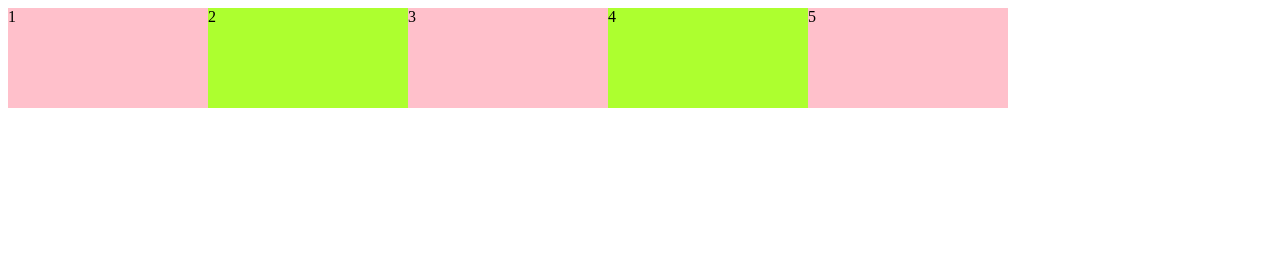
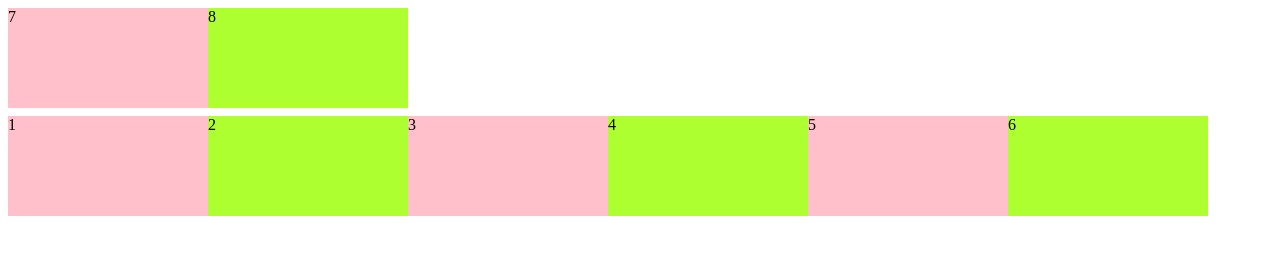
Before and after one commit to asadayoo/latihan-web-dasar, a plain HTML site: page flexbox_container.html in a window 1280 px wide. Drawn offline with Linux system fonts and the light colour scheme.

Commit message:
rename file html dan css menambahkan kodingan tentang properti flex container

```diff
--- a/assets/styles/flexbox.css
+++ /dev/null
@@ -1,33 +0,0 @@
-/* Contoh penggunaan Flex Wrap */
-.container {
-    display: flex;
-    flex-wrap: nowrap;
-    /* flex-wrap: wrap */
-    /* flex-wrap: wrap-reverse; */
-}
-
-.item-box {
-    width: 200px;
-    height: 100px;
-    margin-bottom: 8px;
-}
-
-.item-box:nth-child(odd) {
-    background-color: pink;
-}
-
-.item-box:nth-child(even) {
-    background-color: greenyellow;
-}
-
-/*
-//Contoh penggunaan Flex Direction
-.container {
-    display: flex;
-    flex-direction: row;
-    flex-direction: row-reverse;
-    flex-direction: column;
-    flex-direction: column-reverse;
-
-}
-*/
--- /dev/null
+++ b/assets/styles/flexbox_container.css
@@ -0,0 +1,111 @@
+/* Contoh penggunaan Flex Wrap */
+.container {
+    display: flex;
+    flex-wrap: nowrap;
+    flex-wrap: wrap;
+    flex-wrap: wrap-reverse;
+}
+
+.item-box {
+    width: 200px;
+    height: 100px;
+    margin-bottom: 8px;
+}
+
+.item-box:nth-child(odd) {
+    background-color: pink;
+}
+
+.item-box:nth-child(even) {
+    background-color: greenyellow;
+}
+
+
+/*
+//Contoh penggunaan Flex Direction
+.container {
+    display: flex;
+    flex-direction: row;
+    flex-direction: row-reverse;
+    flex-direction: column;
+    flex-direction: column-reverse;
+
+}
+*/
+
+/* Contoh penggunaan Justify Content
+.container {
+    display: flex;
+    justify-content: flex-start;
+    justify-content: flex-end;
+    justify-content: center;
+    justify-content: space-between;
+    justify-content: space-around;
+    justify-content: space-evenly;
+}
+
+.item-box{
+    width: 100px;
+    height: 100px;
+}
+
+.item-box:nth-child(odd) {
+    background-color: salmon;
+}
+
+.item-box:nth-child(even) {
+    background-color: lime;
+}
+*/
+
+/* Contoh penggunaan Align Items
+.container {
+    display: flex;
+    height: 50vh;
+    align-items: stretch;
+    align-items: flex-start;
+    align-items: flex-end;
+    align-items: center;
+    align-items: baseline;
+}
+
+.item-box {
+    width: 100px;
+}
+
+.item-box:nth-child(odd) {
+    background-color: aquamarine;
+}
+
+.item-box:nth-child(even) {
+    background-color: aqua;
+}
+*/
+
+/* Contoh penggunaan Align Content dan Gap
+.container {
+    background-color: lightgrey;
+    height: 50vh;
+    display: flex;
+    flex-wrap: wrap;
+    gap: 15px;
+    align-content: center;
+    align-content: flex-end;
+    align-content: center;
+    align-content: space-between;
+    align-content: space-around;
+    align-content: space-evenly;
+}
+
+.item-box {
+    width: 100px;
+}
+
+.item-box:nth-child(odd) {
+    background-color: orange;
+}
+
+.item-box:nth-child(even) {
+    background-color: orangered;
+}
+*/
--- a/flexbox.html
+++ b/flexbox_container.html
@@ -4,7 +4,7 @@
     <meta charset="UTF-8">
     <meta name="viewport" content="width=device-width, initial-scale=1.0">
     <title>Latihan FlexBox</title>
-    <link rel="stylesheet" href="./assets/styles/flexbox.css">
+    <link rel="stylesheet" href="./assets/styles/flexbox_container.css">
 </head>
 <body>
     <header></header>
@@ -15,6 +15,9 @@
             <div class="item-box">3</div>
             <div class="item-box">4</div>
             <div class="item-box">5</div>
+            <div class="item-box">6</div>
+            <div class="item-box">7</div>
+            <div class="item-box">8</div>
         </div>
     </main>
     <aside></aside>
```
